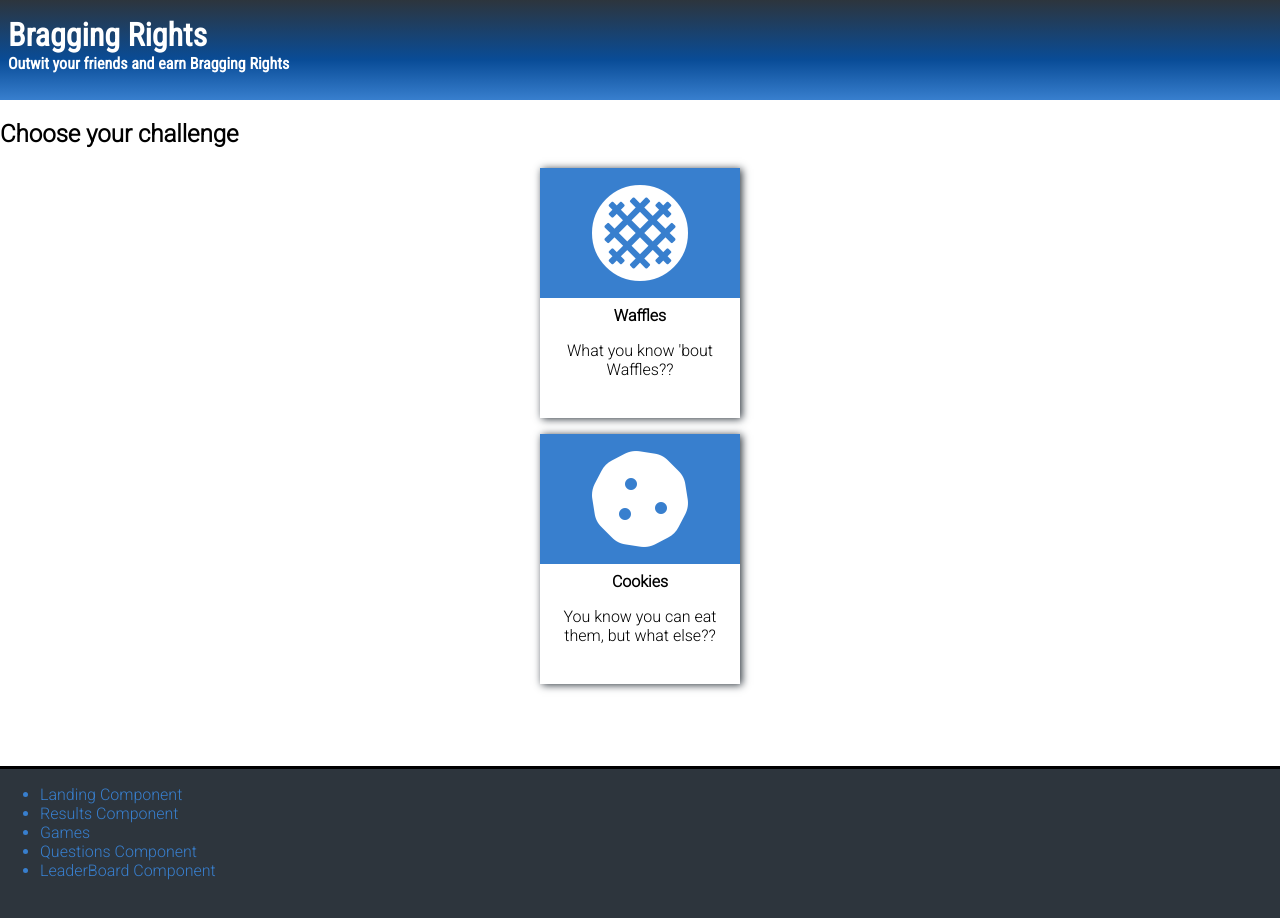
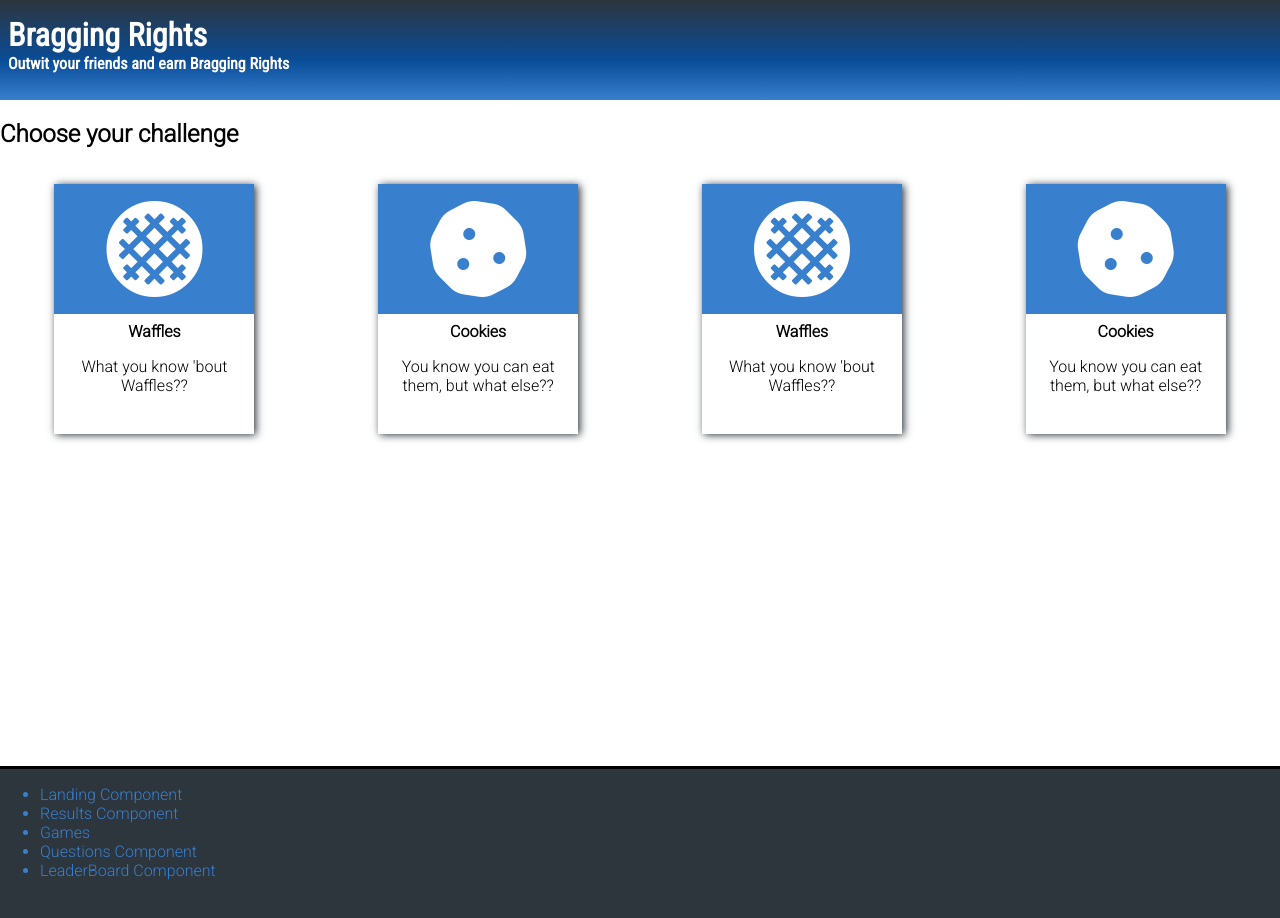
Before and after one commit to chingu-voyages/v8-chimeras-team-01, a React (Create React App) app: page /games in a window 1280 px wide. Shown: the top 918 px of the page. Built offline with nearby package versions, Linux system fonts and the light colour scheme.

Commit message:
Setup grid on Games

```diff
--- a/src/components/Games/Games.js
+++ b/src/components/Games/Games.js
@@ -3,7 +3,8 @@ import './index.css';
 
 export default function Games(props) {
 
-  const [gameList, setGameList] = useState([{
+  const [gameList, setGameList] = useState([
+    {
       id: "0001",
       name: "Waffles",
       image: <i className="fas fa-stroopwafel fa-6x"></i>,
@@ -14,12 +15,25 @@ export default function Games(props) {
       name: "Cookies",
       image: <i className="fas fa-cookie fa-6x"></i>,
       desc: "You know you can eat them, but what else??"
+    },
+    {
+      id: "0003",
+      name: "Waffles",
+      image: <i className="fas fa-stroopwafel fa-6x"></i>,
+      desc: "What you know 'bout Waffles??"
+    },
+    {
+      id: "0004",
+      name: "Cookies",
+      image: <i className="fas fa-cookie fa-6x"></i>,
+      desc: "You know you can eat them, but what else??"
     }
   ]);
 
   return (
     <section id='games'>
       <h1>Choose your challenge</h1>
+      <div className="games-container">
         {gameList.map(game => (
           <article className="game-tile" key={game.id}>
             <div className="gt-image fbc">{game.image}</div>
@@ -29,6 +43,7 @@ export default function Games(props) {
             </div>
           </article>
         ))}
+      </div>
     </section>
   )
 }
--- a/src/components/Games/index.css
+++ b/src/components/Games/index.css
@@ -5,6 +5,12 @@
   grid-row: r2 / r3;
   width: 100%;
   min-height: calc(100vh - 150px);
+}
+
+.games-container {
+  display: grid;
+  grid-template-columns: repeat(auto-fit, minmax(200px, 1fr));
+  grid-gap: 15px;
 }
 
 .game-tile {
```
Lines whose indentation alone changed are shown as unchanged.
